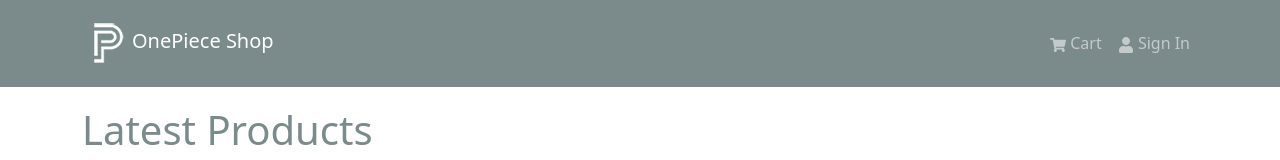
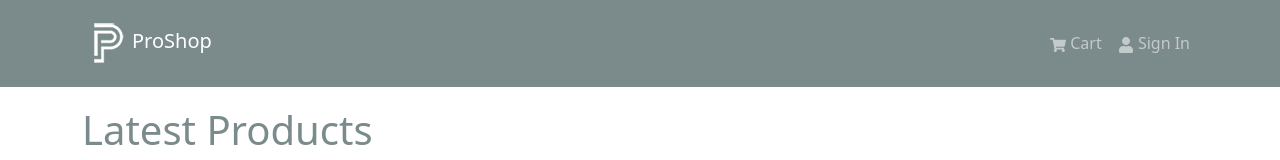
Before and after one commit to teja-yarragunta/e-commerce-MERN, a React (Create React App) app in the folder frontend/: page / in a window 1280 px wide. Shown: the top 160 px of the page. Built offline with nearby package versions, Linux system fonts and the light colour scheme.

Commit message:
added react routes

```diff
--- a/frontend/package.json
+++ b/frontend/package.json
@@ -9,6 +9,8 @@
     "react-bootstrap": "^2.10.9",
     "react-dom": "^19.0.0",
     "react-icons": "^5.4.0",
+    "react-router-bootstrap": "^0.26.3",
+    "react-router-dom": "^7.1.5",
     "react-scripts": "5.0.1",
     "web-vitals": "^4.2.4"
   },
--- a/frontend/src/App.js
+++ b/frontend/src/App.js
@@ -1,7 +1,7 @@
 import { Container } from 'react-bootstrap';
+import { Outlet } from 'react-router-dom';
 import Header from './components/Header';
 import Footer from './components/Footer';
-import HomeScreen from './screens/HomeScreen';
 
 const App = () => {
   return (
@@ -9,8 +9,8 @@ const App = () => {
       <Header />
       <main className="py-3">
         <Container>
-          <HomeScreen />
-          </Container>
+          <Outlet />
+        </Container>
       </main>
       <Footer />
     </>
--- a/frontend/src/components/Header.jsx
+++ b/frontend/src/components/Header.jsx
@@ -1,21 +1,27 @@
 import { Navbar, Nav, Container } from 'react-bootstrap';
 import { FaShoppingCart,FaUser } from 'react-icons/fa';
+import { Link } from 'react-router-dom';
 import logo from '../assets/logo.png';
 
-const header = () => {
+const Header = () => {
   return (
     <header>
         <Navbar bg="dark" variant="dark" expand="lg" collapseOnSelect>
             <Container>
-                <Navbar.Brand href="/">
-                <img src={logo} alt='OnePieceShop' />
-                OnePiece Shop
-                </Navbar.Brand>
+            <Navbar.Brand as={Link} to='/'>
+            <img src={logo} alt='ProShop' />
+            ProShop
+          </Navbar.Brand>
                 <Navbar.Toggle aria-controls="basic-navbar-nav" />
                 <Navbar.Collapse id="basic-navbar-nav">
                     <Nav className="ms-auto">
-                    <Nav.Link href="/cart"><FaShoppingCart /> Cart</Nav.Link>
-                    <Nav.Link href="/login"><FaUser /> Sign In</Nav.Link>
+
+                    <Nav.Link as={Link} to='/cart'><FaShoppingCart /> Cart</Nav.Link>
+
+                    <Nav.Link as={Link} to='/login'>
+                  <FaUser /> Sign In
+                </Nav.Link>
+
                     </Nav>
                 </Navbar.Collapse>
             </Container>
@@ -24,4 +30,4 @@ const header = () => {
   )
 }
 
-export default header
+export default Header
--- a/frontend/src/components/Product.jsx
+++ b/frontend/src/components/Product.jsx
@@ -1,17 +1,18 @@
 import { Card } from 'react-bootstrap'
+import { Link } from 'react-router-dom'
 
 const Product = ({ product }) => {
   return (
     <Card className='my-3 p-3 rounded'>
-        <a href={`/product/${product._id}`}>
+        <Link to={`/product/${product._id}`}>
             <Card.Img src={product.image} variant='top' />
-        </a>
+        </Link>
         <Card.Body>
-            <a href={`/product/${product._id}`}>
+            <Link to={`/product/${product._id}`}>
                 <Card.Title as='div'>
                     <strong>{product.name}</strong>
                 </Card.Title>
-            </a>
+            </Link>
             <Card.Text as='h3'>
                 ${product.price}
             </Card.Text>
--- a/frontend/src/index.js
+++ b/frontend/src/index.js
@@ -1,15 +1,29 @@
 import React from 'react';
-import ReactDOM from 'react-dom/client';
-//import 'bootstrap/dist/css/bootstrap.min.css';
+import * as ReactDOM from 'react-dom/client';
+import {
+  createBrowserRouter,
+  createRoutesFromElements,
+  Route,
+  RouterProvider
+} from 'react-router-dom';
+
 import './assets/styles/bootstrap.custom.css';
 import './assets/styles/index.css';
 import App from './App';
 import reportWebVitals from './reportWebVitals';
+import HomeScreen from './screens/HomeScreen';
 
+const router = createBrowserRouter(
+  createRoutesFromElements(
+    <Route path="/" element={<App />}>
+      <Route path="/" element={<HomeScreen />} />
+    </Route>
+  )
+);
 const root = ReactDOM.createRoot(document.getElementById('root'));
 root.render(
   <React.StrictMode>
-    <App />
+    <RouterProvider router={router} />
   </React.StrictMode>
 );
 
```
Also changed, not shown: 1 other file (tests, documents, lock files or other folders).
